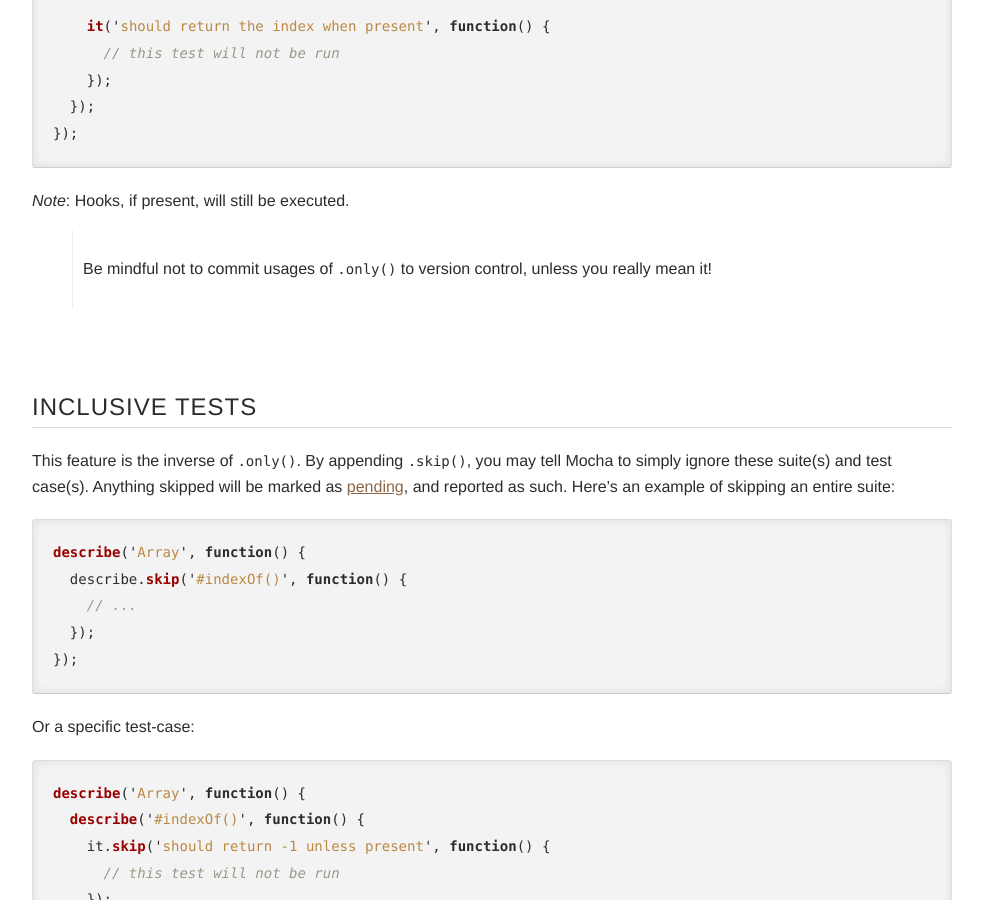
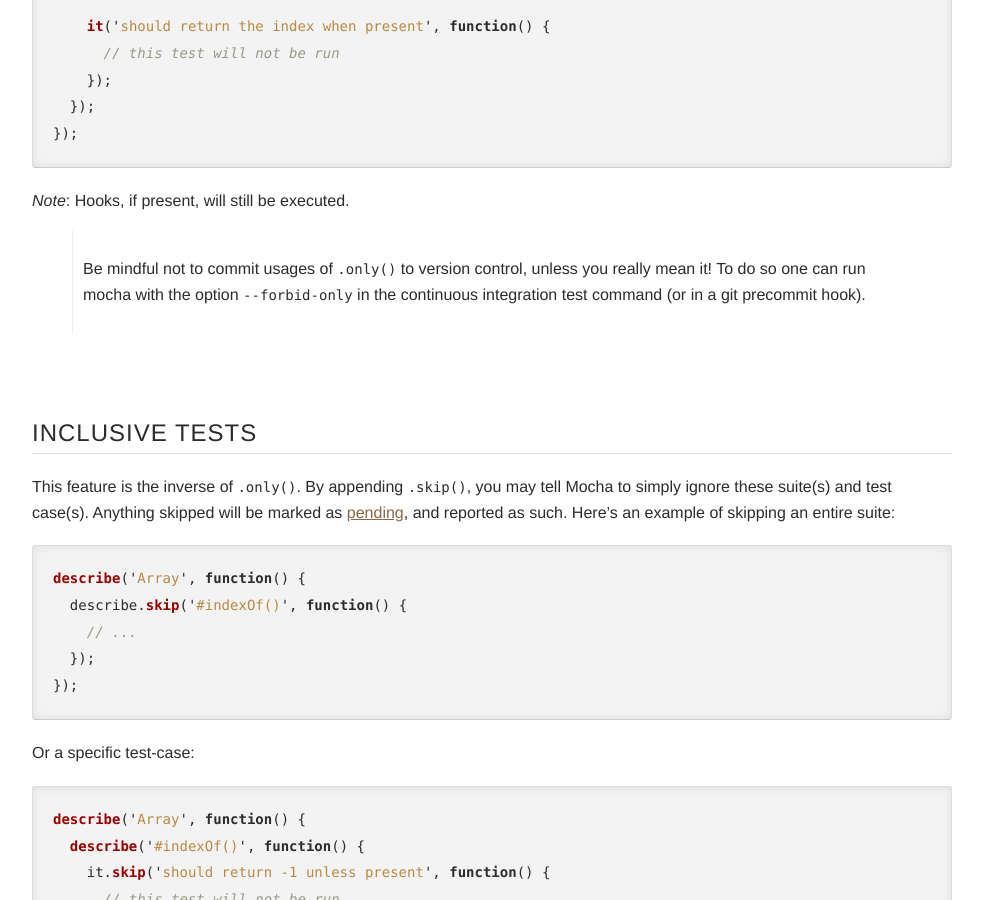
Before and after one commit to mochajs/docs-legacy, a Jekyll site: the page built from index.md, in a window 1280 px wide and 900 px high, scrolled down 14731 px. Shown: the whole window, without its empty margins (148-1131 px from the left). Built offline with Jekyll 4.4.1, drawn with Linux system fonts in a browser that asks for light colours.

Commit message:
doc precision for exclusive tests

```diff
--- a/index.md
+++ b/index.md
@@ -518,7 +518,7 @@ describe('Array', function() {
 
 *Note*: Hooks, if present, will still be executed.
 
-> Be mindful not to commit usages of `.only()` to version control, unless you really mean it!
+> Be mindful not to commit usages of `.only()` to version control, unless you really mean it! To do so one can run mocha with the option `--forbid-only` in the continuous integration test command (or in a git precommit hook).
 
 ## Inclusive Tests
 
```
